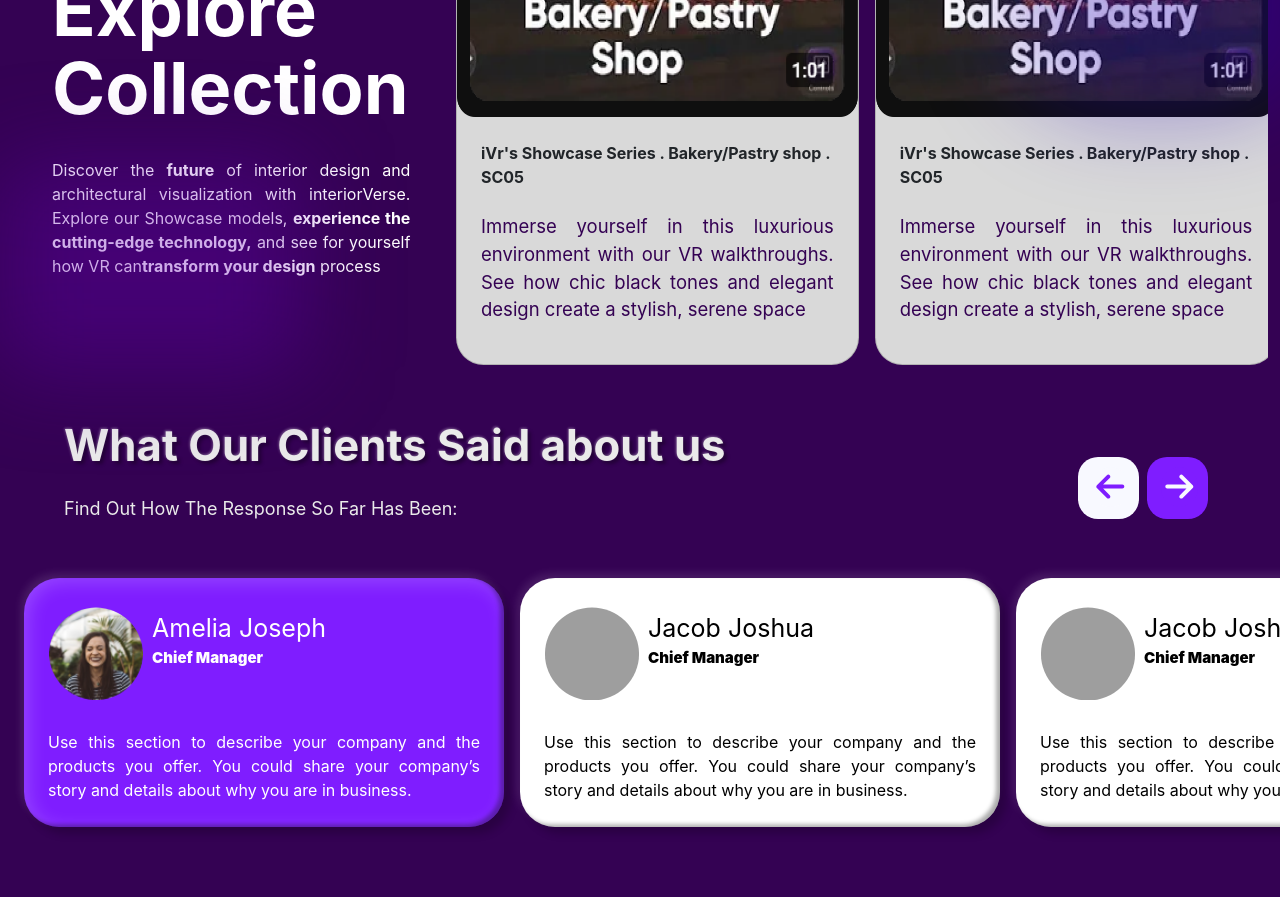
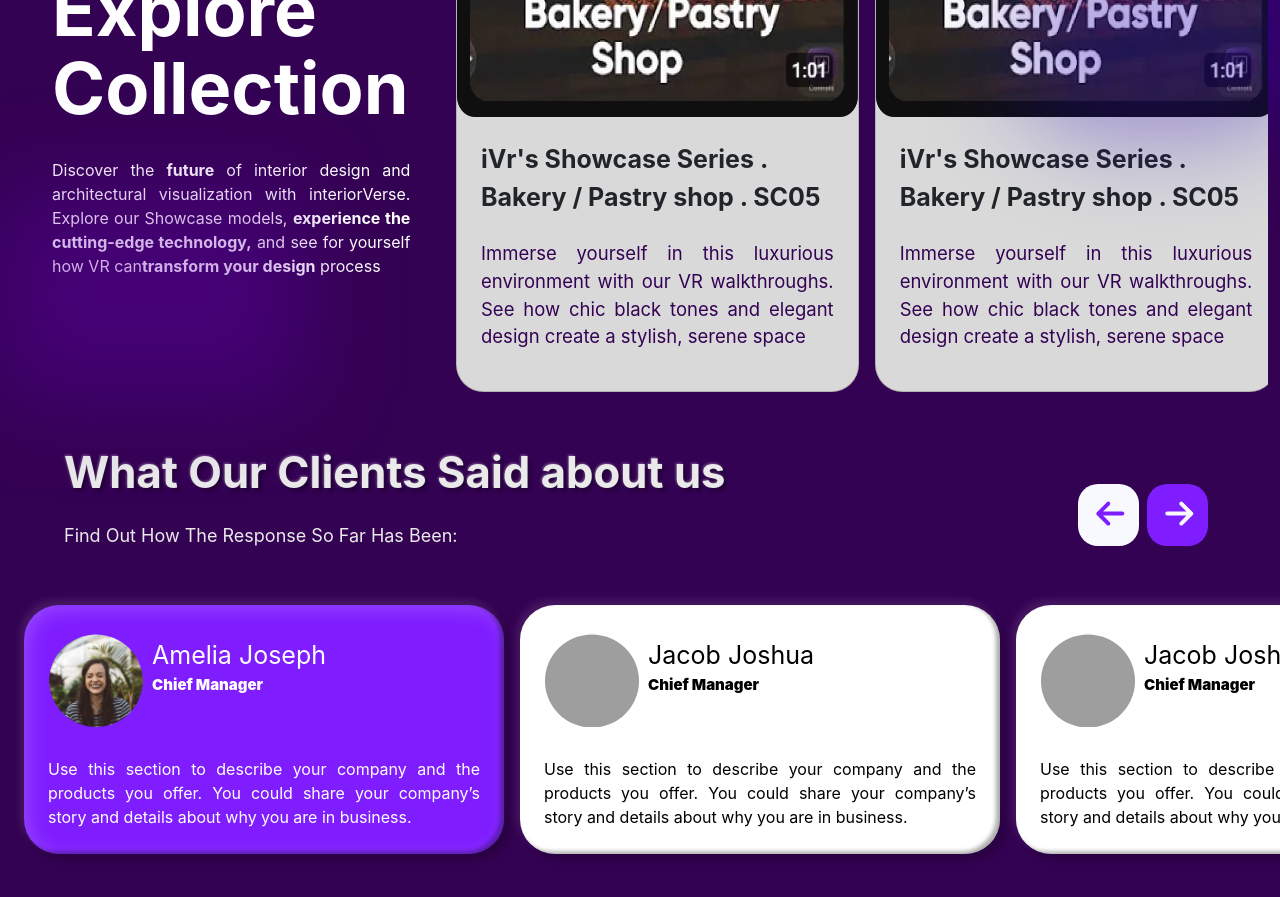
Before and after one commit to paraboyy/webSlicing, a React (Create React App) app: page / in a window 1280 px wide. Shown: the part 2040-2937 px from the top of the page. Built offline with nearby package versions, Linux system fonts and the light colour scheme; grey boxes are pictures that could not be loaded.

Commit message:
udpate: teks card

```diff
--- a/src/views/Home.css
+++ b/src/views/Home.css
@@ -424,11 +424,25 @@
     margin-top: -30px;
 }
 
+.card-title {
+    font-size: 25px;
+}
+
+
+@media (min-width: 1600px) {
+    .card-title {
+        font-size: 25px;
+    }
+}
 
 
 @media (max-width: 1024px) {
     .content-border{
         font-size: 35px;
+    }
+
+    .card-title {
+        font-size: 20px;
     }
 
     .ml-n-6 {
--- a/src/views/Home.js
+++ b/src/views/Home.js
@@ -106,7 +106,7 @@ const Home = () => {
           <div className='card mx-2'>
             <img src="cardphoto.png" className="logo" alt="logo" />
             <div className='card-body'>
-              <p className='p-2 card-title text-start fw-bold'>iVr's Showcase Series . Bakery/Pastry shop . SC05</p>
+              <p className='p-2 card-title text-start fw-bold'>iVr's Showcase Series . Bakery / Pastry shop . SC05</p>
               <p className='p-2 card-description text-justify'>
                 Immerse yourself in this luxurious environment with our VR walkthroughs.
                 See how chic black tones and elegant design create a stylish, serene space
@@ -116,7 +116,7 @@ const Home = () => {
           <div className='card mx-2'>
             <img src="cardphoto.png" className="logo" alt="logo" />
             <div className='card-body'>
-              <p className='p-2 card-title text-start fw-bold'>iVr's Showcase Series . Bakery/Pastry shop . SC05</p>
+              <p className='p-2 card-title text-start fw-bold'>iVr's Showcase Series . Bakery / Pastry shop . SC05</p>
               <p className='p-2 card-description text-justify'>
                 Immerse yourself in this luxurious environment with our VR walkthroughs.
                 See how chic black tones and elegant design create a stylish, serene space
@@ -126,7 +126,7 @@ const Home = () => {
           <div className='card mx-2'>
             <img src="cardphoto.png" className="logo" alt="logo" />
             <div className='card-body'>
-              <p className='p-2 card-title text-start fw-bold'>iVr's Showcase Series . Bakery/Pastry shop . SC05</p>
+              <p className='p-2 card-title text-start fw-bold'>iVr's Showcase Series . Bakery / Pastry shop . SC05</p>
               <p className='p-2 card-description text-justify'>
                 Immerse yourself in this luxurious environment with our VR walkthroughs.
                 See how chic black tones and elegant design create a stylish, serene space
```
